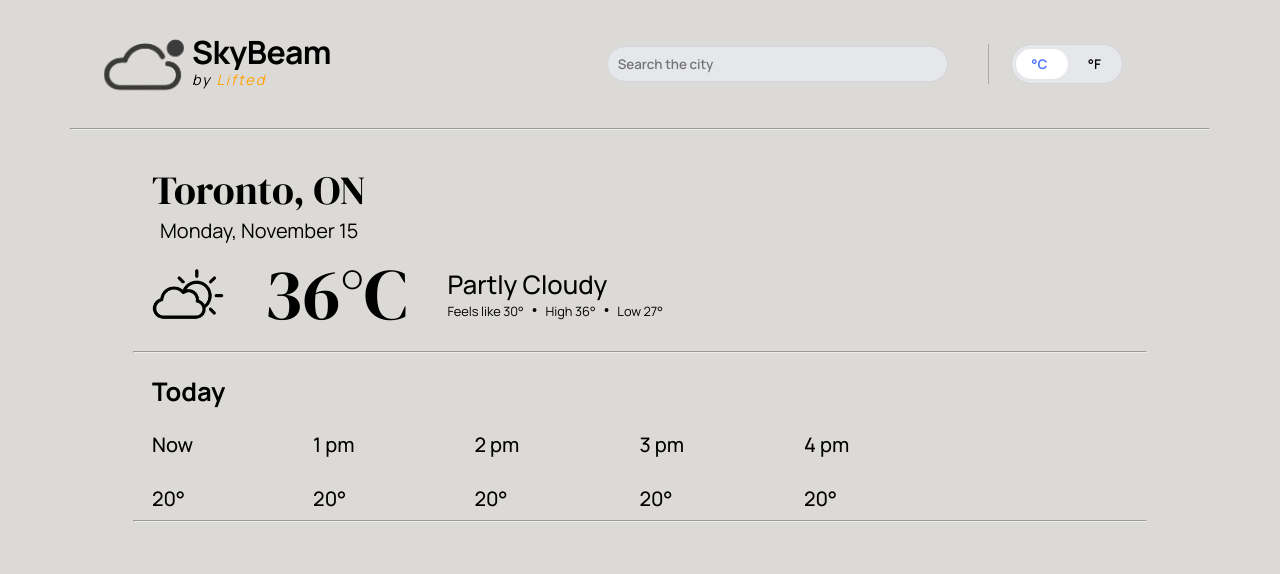
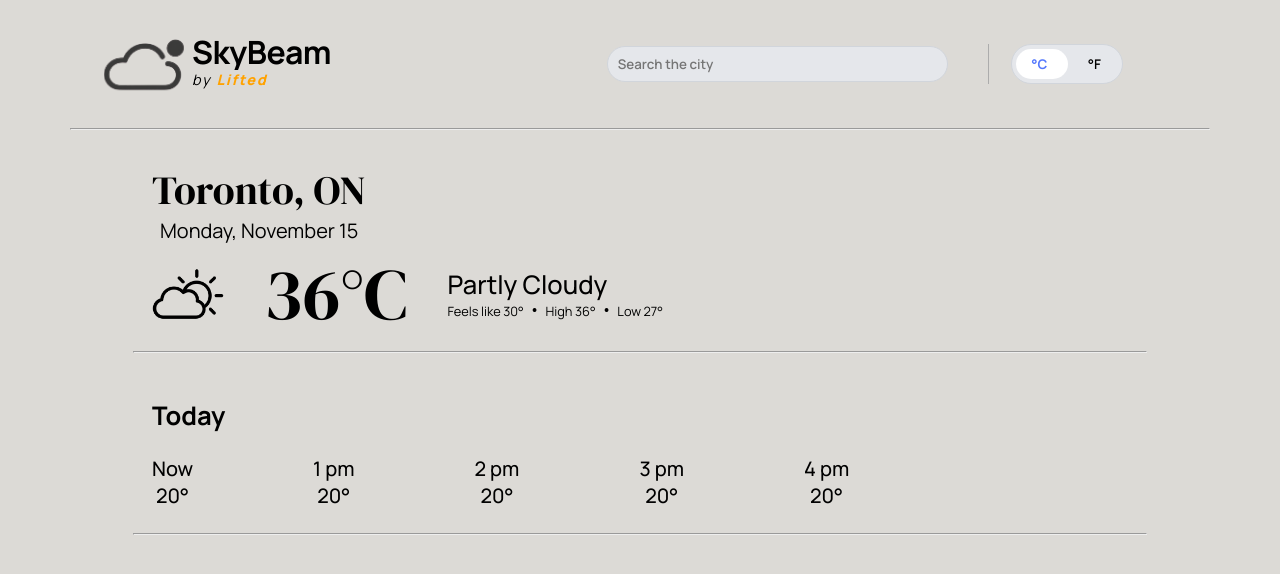
Before and after one commit to Mohaniish2208/new-weather-dashboard, a React (Vite) app: page / in a window 1280 px wide. Shown: the top 574 px of the page. Built offline with nearby package versions, Linux system fonts and the light colour scheme.

Commit message:
Minor CSS updates done.

```diff
--- a/src/styles/skyBeam.css
+++ b/src/styles/skyBeam.css
@@ -48,8 +48,8 @@
 .supportive-text-2 {
   font-style: italic;
   color: rgb(255, 162, 0);
-  letter-spacing: 0.12rem;
-  font-weight: 400;
+  letter-spacing: 0.1rem;
+  font-weight: 800;
 }
 
 .searchbar {
@@ -194,7 +194,7 @@
 }
 
 .today-section {
-  padding: 0 9rem;
+  padding: 1rem 9rem;
 }
 
 .today {
@@ -214,6 +214,9 @@
 .present-plus-2,
 .present-plus-3,
 .present-plus-4 {
+  display: flex;
+  flex-direction: column;
+  align-items: center;
   font-family: var(--hourly-temp-font);
   font-size: var(--hourly-size);
   font-weight: var(--hourly-wgt);
```
